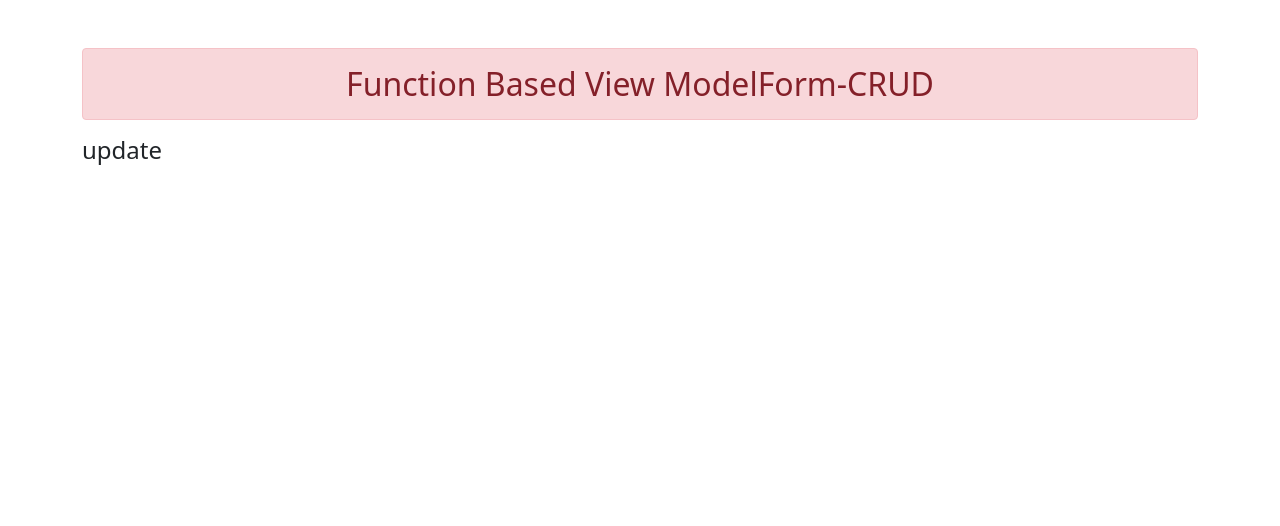
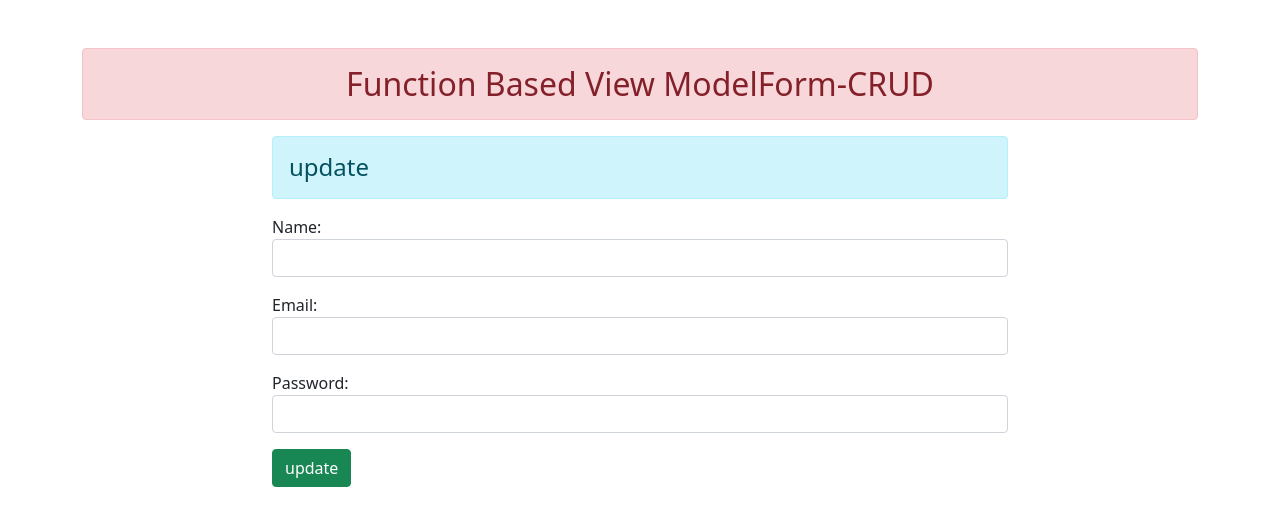
Before and after one commit to rajshahdev/CRUD-ModelForm, a Django app: template register/templates/register/updateandshow.html in a window 1280 px wide. Shown: the top 526 px of the page. Run offline with Django 3.2, Linux system fonts and the light colour scheme; the template is opened without the code that fills it: values that come from a table or form of the project are taken from there, others are empty; some libraries are stand-ins or nearby versions.

Commit message:
final commit

```diff
--- a/register/forms.py
+++ b/register/forms.py
@@ -9,5 +9,5 @@ class UserRegistration(forms.ModelForm):
         widgets = {
             'name':forms.TextInput(attrs={'class':'form-control'}),
             'email':forms.EmailInput(attrs={'class':'form-control'}),
-            'password':forms.PasswordInput(attrs={'class':'form-control'}),
+            'password':forms.PasswordInput(render_value=True,attrs={'class':'form-control'}),
         }
--- a/register/templates/register/addandshow.html
+++ b/register/templates/register/addandshow.html
@@ -31,7 +31,7 @@
                             <td>{{stu.email}}</td>
                             <td>{{stu.password}}</td>
                             <td>
-                                <a href="" class="btn btn-warning btn-sm">Edit</a>
+                                <a href="{% url 'update' stu.id %}" class="btn btn-warning btn-sm">Edit</a>
                                 <form action="{% url 'delete' stu.id %}" method="post" class="d-inline">
                                     {% csrf_token %}
                                     <input type="submit" class='btn btn-danger btn-sm' value="Delete">
--- a/register/templates/register/updateandshow.html
+++ b/register/templates/register/updateandshow.html
@@ -1,4 +1,14 @@
 {% extends 'register/base.html' %}
 {% block content %}
-<h4>update</h4>
+
+<div class="row">
+    <div class="col-sm-8 offset-2">
+        <h4 class="alert alert-info" >update</h4>
+        <form action="" method="post">
+            {% csrf_token %}
+            {{form.as_p}}
+            <input type="submit" class="btn btn-success" value="update">
+        </form>
+    </div>
+</div>
 {% endblock content %}
--- a/register/urls.py
+++ b/register/urls.py
@@ -1,7 +1,7 @@
 from django.urls import path
-from .views import delete_data, show_home,show_update
+from .views import delete_data, show_home,update_data
 urlpatterns = [
     path('add/', show_home,name='addandshow'),
-    path('update/',show_update,name='updateandshow'),
-    path('delete/<int:id>',delete_data,name='delete')
+    path('delete/<int:id>',delete_data,name='delete'),
+    path('<int:id>/',update_data,name='update'),
 ]
```
Also changed, not shown: register/views.py (+13 -3 lines), db.sqlite3.
